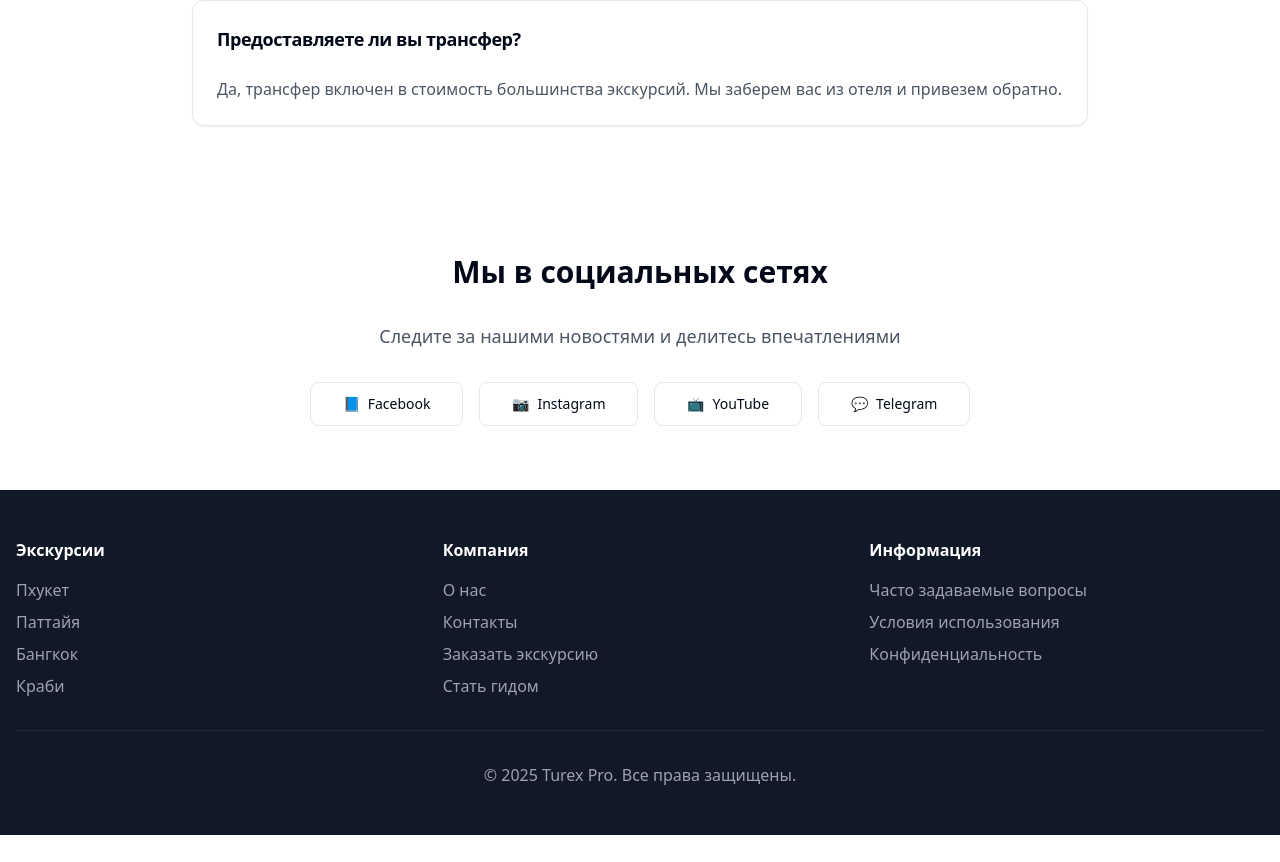
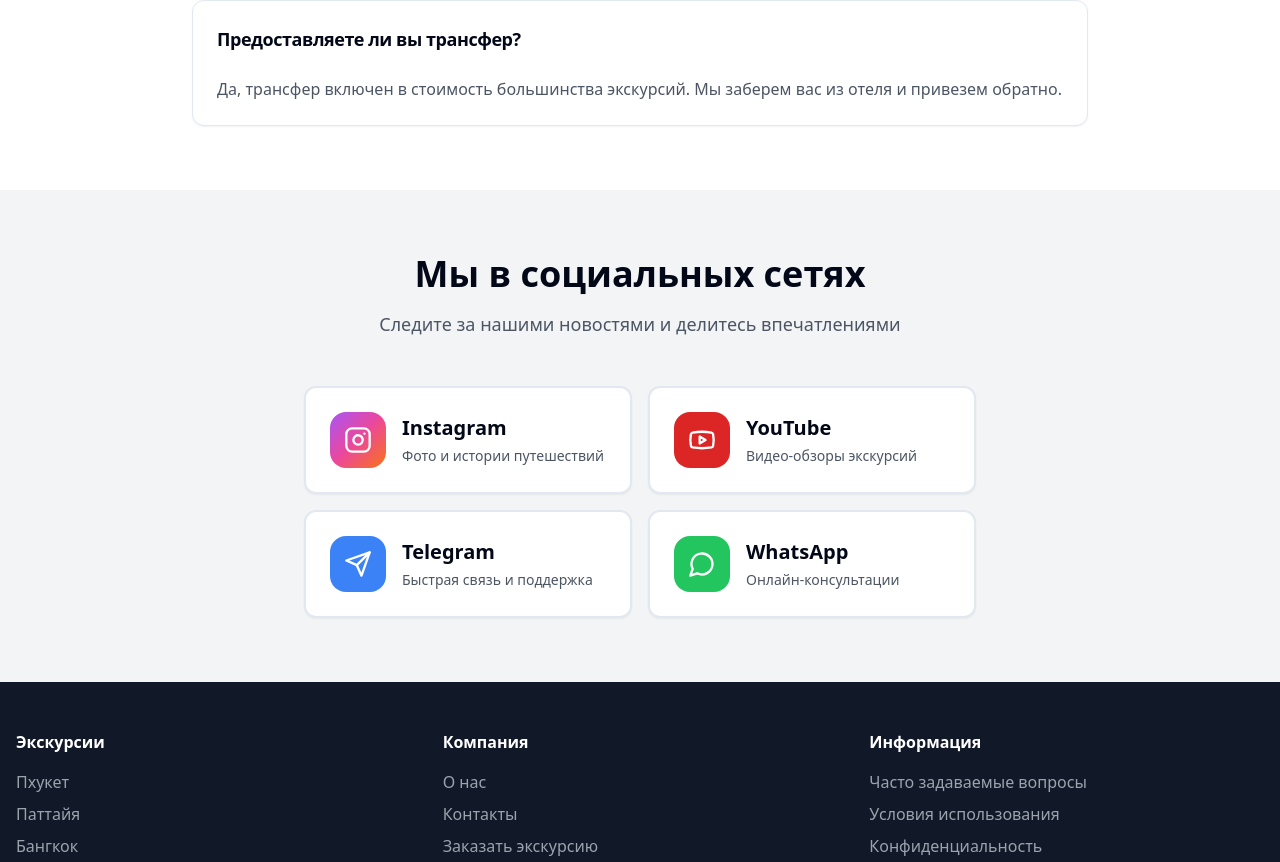
Before and after one commit to kbeautyg/gide, a React (Vite) app in the folder frontend/: page /contact in a window 1280 px wide. Shown: the part 1738-2600 px from the top of the page. Before the commit the page ends 2573 px from the top, so only its background shows below. Built offline with nearby package versions, Linux system fonts and the light colour scheme; no server answers.

Commit message:
feat: Redesign contact page with beautiful social media cards in grid layout

```diff
--- a/frontend/src/pages/public/ContactPage.tsx
+++ b/frontend/src/pages/public/ContactPage.tsx
@@ -1,4 +1,4 @@
-import { MapPin, Phone, Mail, Clock, MessageCircle } from 'lucide-react'
+import { MapPin, Phone, Mail, Clock, MessageCircle, Instagram, Youtube, Send } from 'lucide-react'
 import { Card, CardContent, CardHeader, CardTitle } from '@/components/ui/card'
 import { Button } from '@/components/ui/button'
 import { Input } from '@/components/ui/input'
@@ -6,10 +6,11 @@ import { Textarea } from '@/components/ui/textarea'
 import { Label } from '@/components/ui/label'
 import { PublicHeader } from '@/components/PublicHeader'
 import { PublicFooter } from '@/components/PublicFooter'
+import { motion } from 'framer-motion'
 
 export default function ContactPage() {
   return (
-    <div className="min-h-screen bg-white">
+    <div className="min-h-screen bg-gray-100">
       <PublicHeader />
       {/* Hero Section */}
       <section className="relative text-white py-20 overflow-hidden">
@@ -192,30 +193,107 @@ export default function ContactPage() {
       </section>
 
       {/* Social Media */}
-      <section className="py-16">
-        <div className="container mx-auto px-4 text-center">
-          <h2 className="text-3xl font-bold mb-8">Мы в социальных сетях</h2>
-          <p className="text-lg text-gray-600 mb-8">
-            Следите за нашими новостями и делитесь впечатлениями
-          </p>
+      <section className="py-16 bg-gray-100">
+        <div className="container mx-auto px-4">
+          <div className="text-center mb-12">
+            <h2 className="text-3xl md:text-4xl font-bold mb-4">Мы в социальных сетях</h2>
+            <p className="text-lg text-gray-600">
+              Следите за нашими новостями и делитесь впечатлениями
+            </p>
+          </div>
 
-          <div className="flex justify-center gap-4">
-            <Button variant="outline" size="lg" className="gap-2">
-              <span>📘</span>
-              Facebook
-            </Button>
-            <Button variant="outline" size="lg" className="gap-2">
-              <span>📷</span>
-              Instagram
-            </Button>
-            <Button variant="outline" size="lg" className="gap-2">
-              <span>📺</span>
-              YouTube
-            </Button>
-            <Button variant="outline" size="lg" className="gap-2">
-              <span>💬</span>
-              Telegram
-            </Button>
+          <div className="max-w-2xl mx-auto grid grid-cols-1 sm:grid-cols-2 gap-4">
+            <motion.a
+              href="https://instagram.com"
+              target="_blank"
+              rel="noopener noreferrer"
+              whileHover={{ scale: 1.02, y: -4 }}
+              whileTap={{ scale: 0.98 }}
+              className="block"
+            >
+              <Card className="bg-white hover:shadow-xl transition-all cursor-pointer border-2 hover:border-pink-500">
+                <CardContent className="p-6">
+                  <div className="flex items-center gap-4">
+                    <div className="w-14 h-14 bg-gradient-to-br from-purple-500 via-pink-500 to-orange-500 rounded-2xl flex items-center justify-center flex-shrink-0">
+                      <Instagram className="text-white" size={28} />
+                    </div>
+                    <div className="flex-1">
+                      <h3 className="text-xl font-bold mb-1">Instagram</h3>
+                      <p className="text-sm text-gray-600">Фото и истории путешествий</p>
+                    </div>
+                  </div>
+                </CardContent>
+              </Card>
+            </motion.a>
+
+            <motion.a
+              href="https://youtube.com"
+              target="_blank"
+              rel="noopener noreferrer"
+              whileHover={{ scale: 1.02, y: -4 }}
+              whileTap={{ scale: 0.98 }}
+              className="block"
+            >
+              <Card className="bg-white hover:shadow-xl transition-all cursor-pointer border-2 hover:border-red-500">
+                <CardContent className="p-6">
+                  <div className="flex items-center gap-4">
+                    <div className="w-14 h-14 bg-red-600 rounded-2xl flex items-center justify-center flex-shrink-0">
+                      <Youtube className="text-white" size={28} />
+                    </div>
+                    <div className="flex-1">
+                      <h3 className="text-xl font-bold mb-1">YouTube</h3>
+                      <p className="text-sm text-gray-600">Видео-обзоры экскурсий</p>
+                    </div>
+                  </div>
+                </CardContent>
+              </Card>
+            </motion.a>
+
+            <motion.a
+              href="https://t.me/thaiguide"
+              target="_blank"
+              rel="noopener noreferrer"
+              whileHover={{ scale: 1.02, y: -4 }}
+              whileTap={{ scale: 0.98 }}
+              className="block"
+            >
+              <Card className="bg-white hover:shadow-xl transition-all cursor-pointer border-2 hover:border-blue-500">
+                <CardContent className="p-6">
+                  <div className="flex items-center gap-4">
+                    <div className="w-14 h-14 bg-blue-500 rounded-2xl flex items-center justify-center flex-shrink-0">
+                      <Send className="text-white" size={28} />
+                    </div>
+                    <div className="flex-1">
+                      <h3 className="text-xl font-bold mb-1">Telegram</h3>
+                      <p className="text-sm text-gray-600">Быстрая связь и поддержка</p>
+                    </div>
+                  </div>
+                </CardContent>
+              </Card>
+            </motion.a>
+
+            <motion.a
+              href="https://wa.me/79991234567"
+              target="_blank"
+              rel="noopener noreferrer"
+              whileHover={{ scale: 1.02, y: -4 }}
+              whileTap={{ scale: 0.98 }}
+              className="block"
+            >
+              <Card className="bg-white hover:shadow-xl transition-all cursor-pointer border-2 hover:border-green-500">
+                <CardContent className="p-6">
+                  <div className="flex items-center gap-4">
+                    <div className="w-14 h-14 bg-green-500 rounded-2xl flex items-center justify-center flex-shrink-0">
+                      <MessageCircle className="text-white" size={28} />
+                    </div>
+                    <div className="flex-1">
+                      <h3 className="text-xl font-bold mb-1">WhatsApp</h3>
+                      <p className="text-sm text-gray-600">Онлайн-консультации</p>
+                    </div>
+                  </div>
+                </CardContent>
+              </Card>
+            </motion.a>
           </div>
         </div>
       </section>
```
